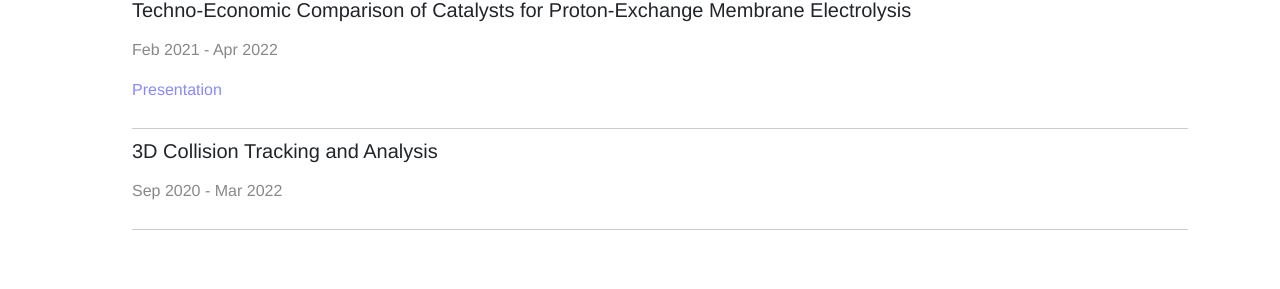
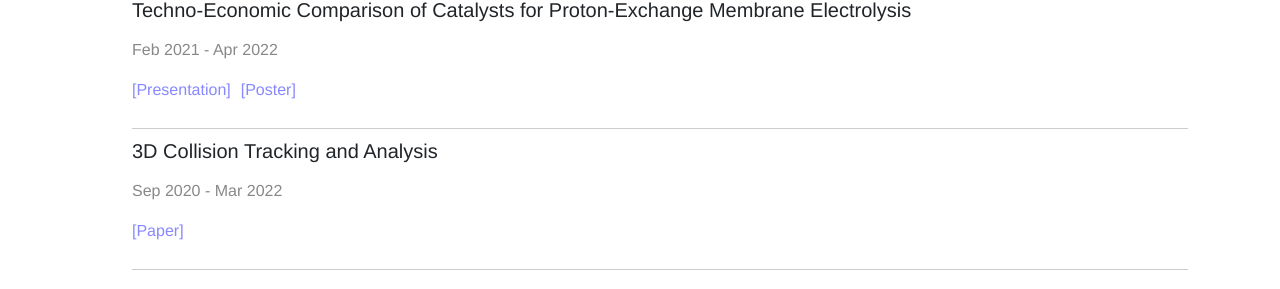
Before and after one commit to willdguo/willdguo.github.io, a React (Create React App) app: page /#/research in a window 1280 px wide. Shown: the part 283-572 px from the top of the page. Built offline with nearby package versions, Linux system fonts and the light colour scheme.

Commit message:
added sources

```diff
--- a/src/components/Bio.js
+++ b/src/components/Bio.js
@@ -9,19 +9,6 @@ function Bio() {
         margin: '0',
         padding: '20px',
       }
-
-    //eslint-disable-next-line
-    const currWorking = (
-      <div>
-        {/* <p> As of {date.toUTCString()} I am currently working on: </p> */}
-        <p> As of 8/23/24, I am currently working on: </p>
-        <ul>
-          <li> Oja's Algorithm for Streaming PCA </li>
-          <li> <a href="https://willdguo.github.io/quartz/NETS-4120-Lecture-Notes" target="_blank" rel="noreferrer"> NETS 4120 Notes</a> </li>
-          <li> Testing to get credit for MATH 2410 </li>
-        </ul>
-      </div>
-    )
 
     return (
         <div className='bio'>
@@ -45,7 +32,6 @@ function Bio() {
             </p>
 
             <br />
-            {/* {currWorking} */}
           </div>
         </div>
     )
--- a/src/pages/Research.js
+++ b/src/pages/Research.js
@@ -1,5 +1,5 @@
 import ResearchCard from "../components/ResearchCard";
-// import chemposter from "../files/OregonElectrochemistry_poster-2021_09_18.pdf"
+import chemposter from "../files/OregonElectrochemistry_poster-2021_09_18.pdf"
 import chempres from "../files/pnwavs_WG_presentation.pdf"
 
 function Research () {
@@ -16,17 +16,18 @@ function Research () {
             'desc': '',
             'date': 'Feb 2021 - Apr 2022',
             'links': [
-                {'link': chempres, 'text': 'Presentation'},
-                // {'link': chemposter, 'text': 'Poster'},
+                {'link': chempres, 'text': '[Presentation]'},
+                {'link': chemposter, 'text': '[Poster]'},
             ],
         },
         {
             'title': '3D Collision Tracking and Analysis',
             'desc': '',
             'date': 'Sep 2020 - Mar 2022',
-            'links': [],
-            // poster: https://aapt-wm.secure-platform.com/a/solicitations/34/sessiongallery/557
-            // schedule: https://www.aapt.org/Conferences/WM2022/upload/aapt_wm22_Program-1.pdf
+            'links': [
+                {'link': 'https://doi.org/10.1119/5.0147346', 'text': '[Paper]'}
+            ],
+            // paper: https://doi.org/10.1119/5.0147346
         },
     ]
 
```
